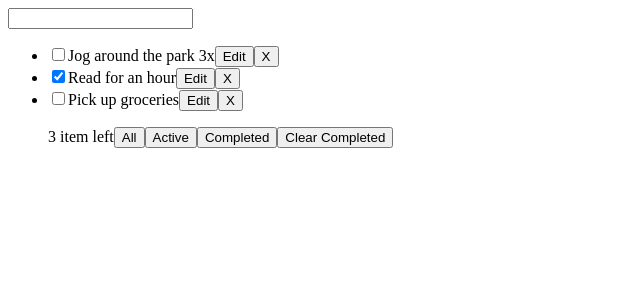
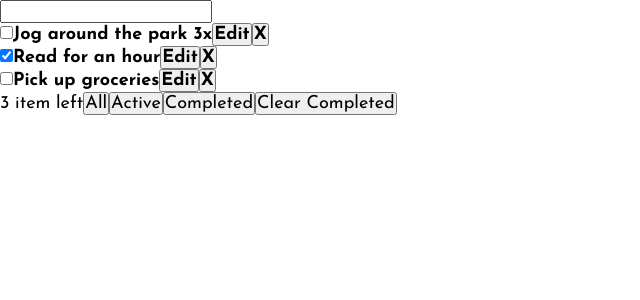
Before and after one commit to DrZero1234/FEM_todo_app, a React (Vite) app: page / in a window 1280 px wide. Shown: the top 300 px of the page, without its empty margins (0-640 px from the left). Built offline with nearby package versions, Linux system fonts and the light colour scheme.

Commit message:
global styles init

```diff
--- a/index.html
+++ b/index.html
@@ -4,6 +4,9 @@
     <meta charset="UTF-8" />
     <link rel="icon" type="image/svg+xml" href="/vite.svg" />
     <meta name="viewport" content="width=device-width, initial-scale=1.0" />
+    <link rel="preconnect" href="https://fonts.googleapis.com">
+    <link rel="preconnect" href="https://fonts.gstatic.com" crossorigin>
+    <link href="https://fonts.googleapis.com/css2?family=Josefin+Sans:wght@400;700&display=swap" rel="stylesheet">
     <title>Frontend Mentor | Todo app</title>
   </head>
   <body>
--- a/src/App.jsx
+++ b/src/App.jsx
@@ -4,6 +4,9 @@ import viteLogo from "/vite.svg";
 import desktopBackground from "/assets/images/bg-desktop-dark.jpg";
 
 import { v4 as uuidv4 } from "uuid";
+import { GlobalStyle } from "./GlobalStyle";
+import { ThemeProvider } from "styled-components";
+import { StyledTodoList } from "./components/styled/TodoList";
 
 const MOCK_DATA = [
   {
@@ -75,6 +78,7 @@ const TodoList = ({
 
   return (
     <>
+      <StyledTodoList>
         {filteredTodos.length ? (
           <ul>
             {filteredTodos.map((todo) => (
@@ -93,6 +97,7 @@ const TodoList = ({
         ) : (
           <h1>No Item</h1>
         )}
+      </StyledTodoList>
 
       <TodoFilter
         filteredTodos={filteredTodos}
@@ -245,6 +250,9 @@ function App() {
 
   return (
     <>
+      <div className="container">
+        <GlobalStyle />
+        <header>
           <TodoInput allTodos={allTodos} setAllTodos={setAllTodos} />
           <TodoList
             allTodos={allTodos}
@@ -253,8 +261,10 @@ function App() {
             setFilterdTodos={setFilterdTodos}
             handleFilter={handleFilter}
             // Only for Filter
-        allTodos={allTodos}
           />
+        </header>
+        <main></main>
+      </div>
     </>
   );
 }
--- /dev/null
+++ b/src/GlobalStyle.jsx
@@ -0,0 +1,79 @@
+import { createGlobalStyle } from "styled-components";
+
+export const GlobalStyle = createGlobalStyle`
+
+    :root {
+        --fw-normal: 400;
+        --fw-bold: 700;
+    }
+
+    *,
+    *::before,
+    *::after {
+    box-sizing: border-box;
+    }
+
+    /* Remove default margin */
+    * {
+    margin: 0;
+    padding: 0;
+    font:inherit
+    }
+
+    /* Remove list styles on ul, ol elements with a list role, which suggests default styling will be removed */
+    ul[role='list'],
+    ol[role='list'] {
+    list-style: none;
+    }
+
+    /* Set core root defaults */
+    html:focus-within {
+    scroll-behavior: smooth;
+    }
+
+    html,body {
+        height: 100%
+    }
+
+    /* Set core body defaults */
+
+    /* A elements that don't have a class get default styles */
+    a:not([class]) {
+    text-decoration-skip-ink: auto;
+    }
+
+    /* Make images easier to work with */
+    img,
+    picture,
+    svg {
+    display: block;
+    max-width: 100%
+    }
+
+    /* Remove all animations, transitions and smooth scroll for people that prefer not to see them */
+    @media (prefers-reduced-fmotion: reduce) {
+    html:focus-within {
+        scroll-behavior: auto;
+    }
+
+    *,
+    *::before,
+    *::after {
+        animation-duration: 0.01ms !important;
+        animation-iteration-count: 1 !important;
+        transition-duration: 0.01ms !important;
+        scroll-behavior: auto !important;
+    }
+}
+
+    body {
+        font-family: 'Josefin Sans', sans-serif;
+        font-size: 1.125rem;
+    }
+
+    .container {
+        display: grid;
+        grid-template-rows: 1fr 5fr;
+    }
+
+`;
--- /dev/null
+++ b/src/components/styled/TodoList.jsx
@@ -0,0 +1,5 @@
+import { styled } from "styled-components";
+
+export const StyledTodoList = styled.div`
+  font-weight: var(--fw-bold);
+`;
```
Lines whose indentation alone changed are shown as unchanged.
